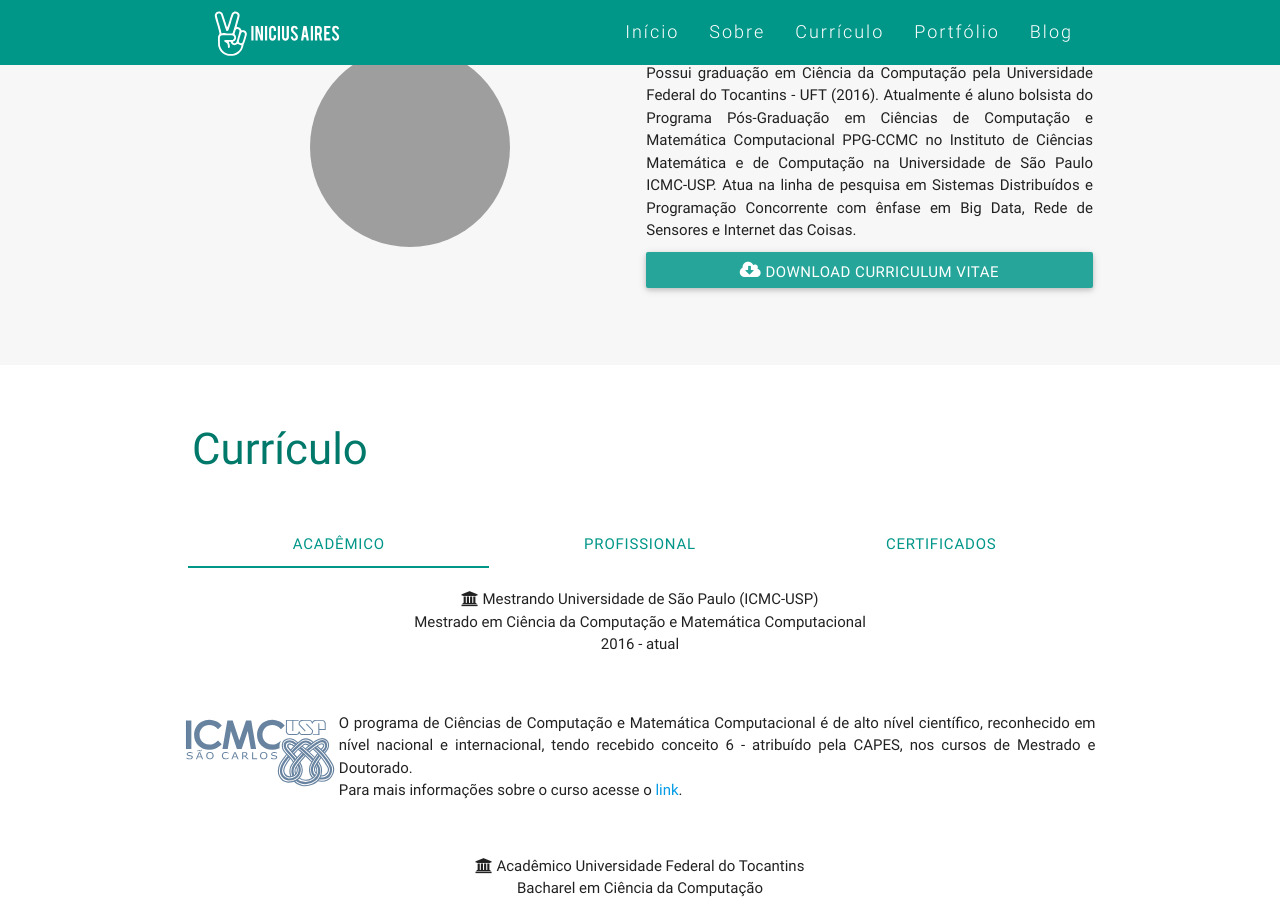
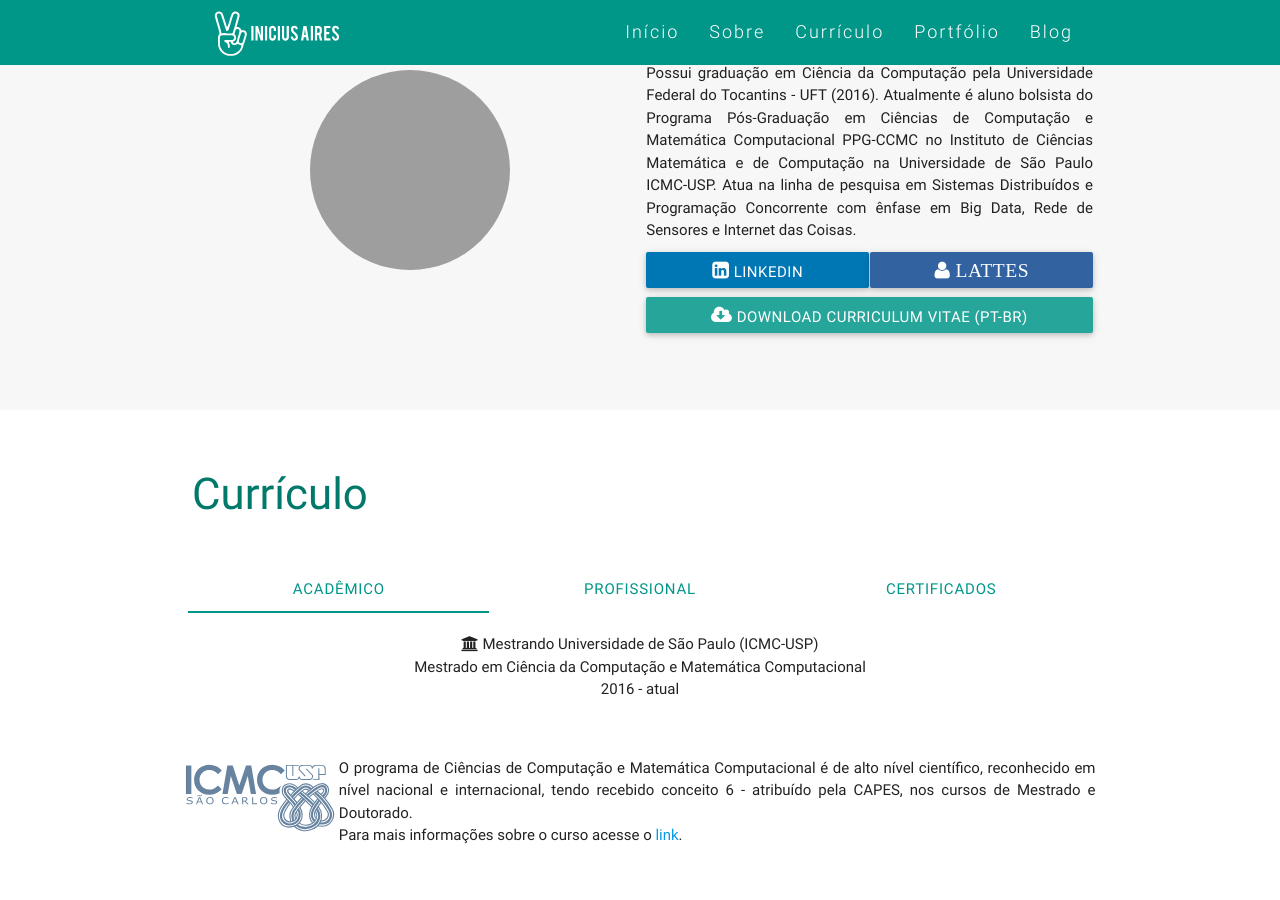
Before and after one commit to v4ires/v4ires.github.io, a Jekyll site: the page built from index.html, in a window 1280 px wide and 900 px high, scrolled down 1008 px. Built offline with Jekyll 4.4.1, drawn with Linux system fonts in a browser that asks for light colours; nearby versions of some CDN libraries; library files that are not in the unit come from our copies; grey boxes are pictures that could not be loaded.

Commit message:
add linkedin and lattes url button

```diff
--- a/index.html
+++ b/index.html
@@ -12,7 +12,12 @@
         <div class="row" style="border-left-width: 10px; padding-left: 10px; padding-right: 10px;">
           <h4 class="header text_b">Sobre mim</h4><br>
           <span style="text-align: justify; padding-bottom: 10px; ">Possui graduação em Ciência da Computação pela Universidade Federal do Tocantins - UFT (2016). Atualmente é aluno bolsista do Programa Pós-Graduação em Ciências de Computação e Matemática Computacional PPG-CCMC no Instituto de Ciências Matemática e de Computação na Universidade de São Paulo ICMC-USP. Atua na linha de pesquisa em Sistemas Distribuídos e Programação Concorrente com ênfase em Big Data, Rede de Sensores e Internet das Coisas.</span>
-          <a class="waves-effect waves-light btn" href="{{ site.baseurl }}/assets/doc/cv_pt.pdf" style="width: 100%;"><i class="fa fa-cloud-download"></i> Download Curriculum Vitae</a>
+
+          <a class="waves-effect waves-light btn" href="https://www.linkedin.com/in/viniciusaires7/" target="_blank" style="width: 50%; background-color: #0077B5
+          "><i class="fa fa-linkedin-square"></i> Linkedin</a>
+          <a class="waves-effect waves-light btn" href="http://lattes.cnpq.br/0170334132980557" target="_blank" style="width: 50%; background-color: #3262A0;"><i class="fa fa-user"> Lattes</i></a>
+          <br><br>
+          <a class="waves-effect waves-light btn" href="{{ site.baseurl }}/assets/doc/cv_pt.pdf" style="width: 100%;"><i class="fa fa-cloud-download"></i> Download Curriculum Vitae (PT-BR)</a>
         </div>
       </div>
     </div>
```
Also changed, not shown: assets/images/lattes-icon.png (added).
